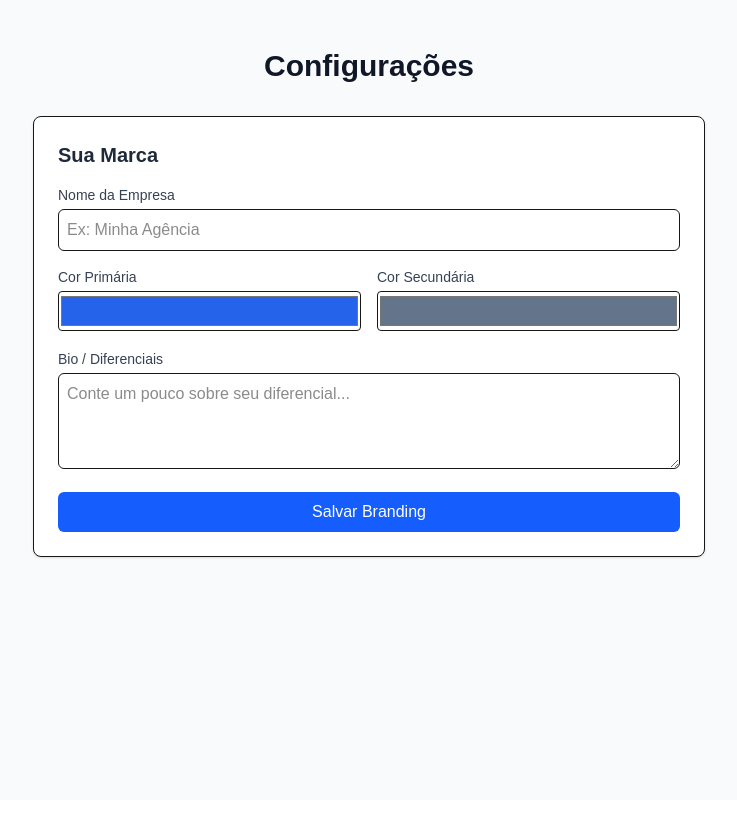
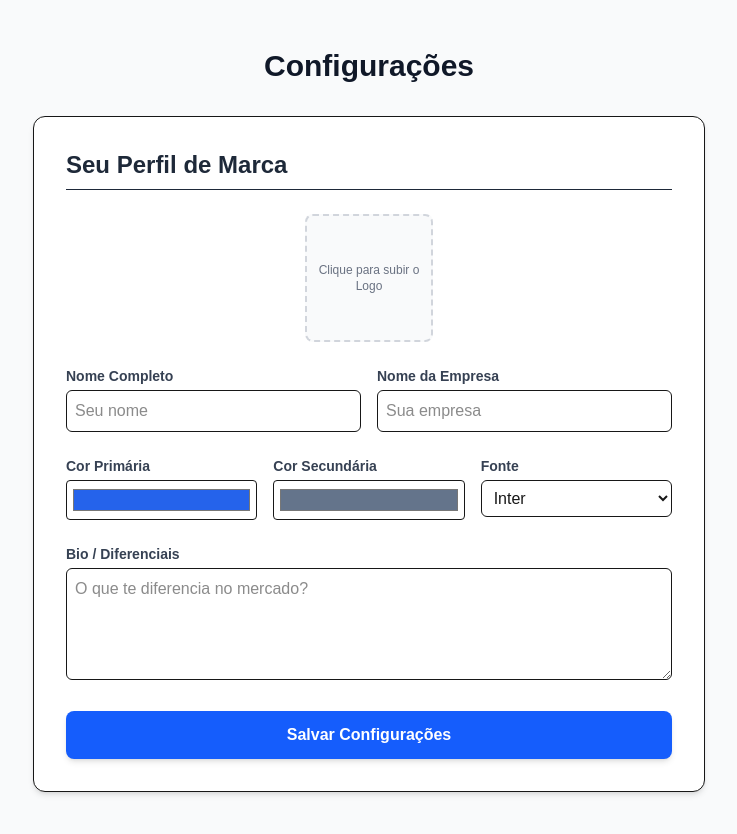
Before and after one commit to gatepfr/proposy, a Next.js app: page /settings in a window 1280 px wide. Shown: the top 834 px of the page, without its empty margins (271-1008 px from the left). Before the commit the page ends 800 px from the top, so only its background shows below. Built offline with nearby package versions, Linux system fonts and the light colour scheme; no server answers.

Commit message:
feat: implement real logo upload using supabase storage

```diff
--- a/components/BrandingForm.tsx
+++ b/components/BrandingForm.tsx
@@ -1,25 +1,78 @@
 'use client'
-import { useState } from 'react'
+import { useState, useEffect, useRef } from 'react'
 import { supabase } from '@/lib/supabase'
 
-export default function BrandingForm({ initialData }: { initialData: any }) {
-  const [loading, setLoading] = useState(false)
-  const [formData, setFormData] = useState(initialData || {
+export default function BrandingForm() {
+  const [loading, setLoading] = useState(true)
+  const [saving, setSaving] = useState(false)
+  const [uploading, setUploading] = useState(false)
+  const fileInputRef = useRef<HTMLInputElement>(null)
+
+  const [formData, setFormData] = useState({
+    full_name: '',
     company_name: '',
+    logo_url: '',
     primary_color: '#2563eb',
     secondary_color: '#64748b',
     font_family: 'Inter',
     bio: ''
   })
 
+  useEffect(() => {
+    async function loadProfile() {
+      const { data: { user } } = await supabase.auth.getUser()
+      if (user) {
+        const { data } = await supabase
+          .from('profiles')
+          .select('*')
+          .eq('id', user.id)
+          .single()
+
+        if (data) setFormData(data)
+      }
+      setLoading(false)
+    }
+    loadProfile()
+  }, [])
+
+  const handleFileUpload = async (event: React.ChangeEvent<HTMLInputElement>) => {
+    try {
+      setUploading(true)
+      const file = event.target.files?.[0]
+      if (!file) return
+
+      const { data: { user } } = await supabase.auth.getUser()
+      if (!user) throw new Error('User not authenticated')
+
+      const fileExt = file.name.split('.').pop()
+      const fileName = `${user.id}/${Math.random()}.${fileExt}`
+      const filePath = `${fileName}`
+
+      const { error: uploadError } = await supabase.storage
+        .from('logos')
+        .upload(filePath, file)
+
+      if (uploadError) throw uploadError
+
+      const { data: { publicUrl } } = supabase.storage
+        .from('logos')
+        .getPublicUrl(filePath)
+
+      setFormData({ ...formData, logo_url: publicUrl })
+    } catch (error: any) {
+      alert('Erro no upload: ' + error.message)
+    } finally {
+      setUploading(false)
+    }
+  }
+
   const handleSave = async () => {
-    setLoading(true)
-    // Get the current user session
+    setSaving(true)
     const { data: { user } } = await supabase.auth.getUser()
 
     if (!user) {
-      alert('You must be logged in to save branding.')
-      setLoading(false)
+      alert('Você precisa estar logado.')
+      setSaving(false)
       return
     }
 
@@ -29,62 +82,115 @@ export default function BrandingForm({ initialData }: { initialData: any }) {
       updated_at: new Date().toISOString()
     })
 
-    setLoading(false)
+    setSaving(false)
     if (error) alert(error.message)
-    else alert('Branding saved!')
+    else alert('Perfil salvo com sucesso!')
   }
 
+  if (loading) return <div className="text-center py-10">Carregando perfil...</div>
+
   return (
-    <div className="space-y-4 p-6 border rounded-lg bg-white shadow-sm max-w-2xl mx-auto">
-      <h2 className="text-xl font-semibold mb-4 text-gray-800">Sua Marca</h2>
+    <div className="space-y-6 p-8 border rounded-xl bg-white shadow-md max-w-2xl mx-auto">
+      <h2 className="text-2xl font-bold mb-6 text-gray-800 border-b pb-2">Seu Perfil de Marca</h2>
 
-      <div>
-        <label className="block text-sm font-medium text-gray-700 mb-1">Nome da Empresa</label>
+      <div className="flex flex-col items-center mb-6">
+        <div
+          className="w-32 h-32 border-2 border-dashed border-gray-300 rounded-lg flex items-center justify-center overflow-hidden bg-gray-50 cursor-pointer hover:border-blue-400 transition-colors"
+          onClick={() => fileInputRef.current?.click()}
+        >
+          {formData.logo_url ? (
+            <img src={formData.logo_url} alt="Logo Preview" className="w-full h-full object-contain" />
+          ) : (
+            <span className="text-xs text-gray-500 text-center px-2">{uploading ? 'Enviando...' : 'Clique para subir o Logo'}</span>
+          )}
+        </div>
         <input
-          value={formData.company_name}
-          onChange={e => setFormData({...formData, company_name: e.target.value})}
-          placeholder="Ex: Minha Agência"
-          className="w-full p-2 border rounded-md focus:ring-2 focus:ring-blue-500 outline-none"
+          type="file"
+          ref={fileInputRef}
+          onChange={handleFileUpload}
+          accept="image/*"
+          className="hidden"
         />
+        {formData.logo_url && (
+           <button
+             onClick={() => setFormData({...formData, logo_url: ''})}
+             className="text-xs text-red-500 mt-2 hover:underline"
+           >
+             Remover Logo
+           </button>
+        )}
       </div>
 
-      <div className="grid grid-cols-2 gap-4">
+      <div className="grid grid-cols-1 md:grid-cols-2 gap-4">
         <div>
-          <label className="block text-sm font-medium text-gray-700 mb-1">Cor Primária</label>
+          <label className="block text-sm font-semibold text-gray-700 mb-1">Nome Completo</label>
           <input
-            type="color"
-            value={formData.primary_color}
-            onChange={e => setFormData({...formData, primary_color: e.target.value})}
-            className="h-10 w-full border rounded cursor-pointer"
+            value={formData.full_name || ''}
+            onChange={e => setFormData({...formData, full_name: e.target.value})}
+            placeholder="Seu nome"
+            className="w-full p-2 border rounded-md focus:ring-2 focus:ring-blue-500 outline-none"
           />
         </div>
         <div>
-          <label className="block text-sm font-medium text-gray-700 mb-1">Cor Secundária</label>
+          <label className="block text-sm font-semibold text-gray-700 mb-1">Nome da Empresa</label>
           <input
-            type="color"
-            value={formData.secondary_color}
-            onChange={e => setFormData({...formData, secondary_color: e.target.value})}
-            className="h-10 w-full border rounded cursor-pointer"
+            value={formData.company_name || ''}
+            onChange={e => setFormData({...formData, company_name: e.target.value})}
+            placeholder="Sua empresa"
+            className="w-full p-2 border rounded-md focus:ring-2 focus:ring-blue-500 outline-none"
           />
         </div>
       </div>
 
+      <div className="grid grid-cols-1 md:grid-cols-3 gap-4">
+        <div>
+          <label className="block text-sm font-semibold text-gray-700 mb-1">Cor Primária</label>
+          <input
+            type="color"
+            value={formData.primary_color || '#2563eb'}
+            onChange={e => setFormData({...formData, primary_color: e.target.value})}
+            className="h-10 w-full border rounded cursor-pointer p-1"
+          />
+        </div>
+        <div>
+          <label className="block text-sm font-semibold text-gray-700 mb-1">Cor Secundária</label>
+          <input
+            type="color"
+            value={formData.secondary_color || '#64748b'}
+            onChange={e => setFormData({...formData, secondary_color: e.target.value})}
+            className="h-10 w-full border rounded cursor-pointer p-1"
+          />
+        </div>
+        <div>
+          <label className="block text-sm font-semibold text-gray-700 mb-1">Fonte</label>
+          <select
+            value={formData.font_family || 'Inter'}
+            onChange={e => setFormData({...formData, font_family: e.target.value})}
+            className="w-full p-2 border rounded-md focus:ring-2 focus:ring-blue-500 outline-none bg-white"
+          >
+            <option value="Inter">Inter</option>
+            <option value="Roboto">Roboto</option>
+            <option value="Open Sans">Open Sans</option>
+          </select>
+        </div>
+      </div>
+
       <div>
-        <label className="block text-sm font-medium text-gray-700 mb-1">Bio / Diferenciais</label>
+        <label className="block text-sm font-semibold text-gray-700 mb-1">Bio / Diferenciais</label>
         <textarea
-          value={formData.bio}
+          value={formData.bio || ''}
           onChange={e => setFormData({...formData, bio: e.target.value})}
-          placeholder="Conte um pouco sobre seu diferencial..."
-          className="w-full p-2 border rounded-md h-24 focus:ring-2 focus:ring-blue-500 outline-none"
+          placeholder="O que te diferencia no mercado?"
+          className="w-full p-2 border rounded-md h-28 focus:ring-2 focus:ring-blue-500 outline-none"
         />
       </div>
 
       <button
         onClick={handleSave}
-        disabled={loading}
-        className="w-full bg-blue-600 hover:bg-blue-700 text-white font-medium py-2 px-4 rounded-md transition-colors disabled:opacity-50"
+        disabled={saving || uploading}
+        className="w-full bg-blue-600 hover:bg-blue-700 text-white font-bold py-3 px-4 rounded-lg transition-all shadow-md disabled:opacity-50"
       >
-        {loading ? 'Salvando...' : 'Salvar Branding'}
+        {saving ? 'Salvando...' : 'Salvar Configurações'}
       </button>
     </div>
   )
```
Also changed, not shown: 1 other file (tests, documents, lock files or other folders).
